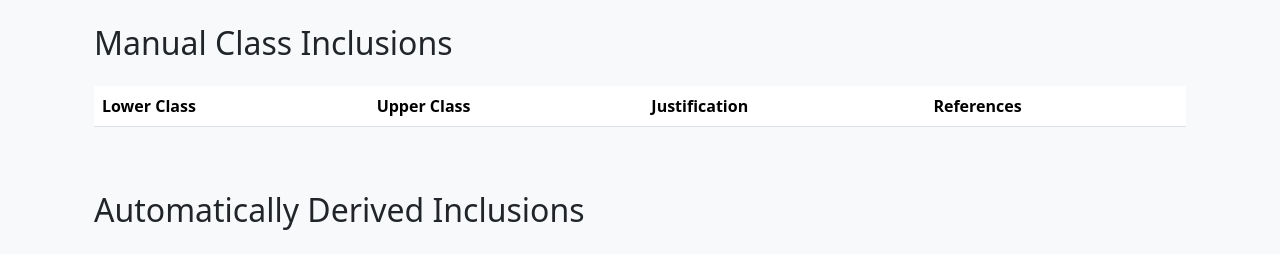
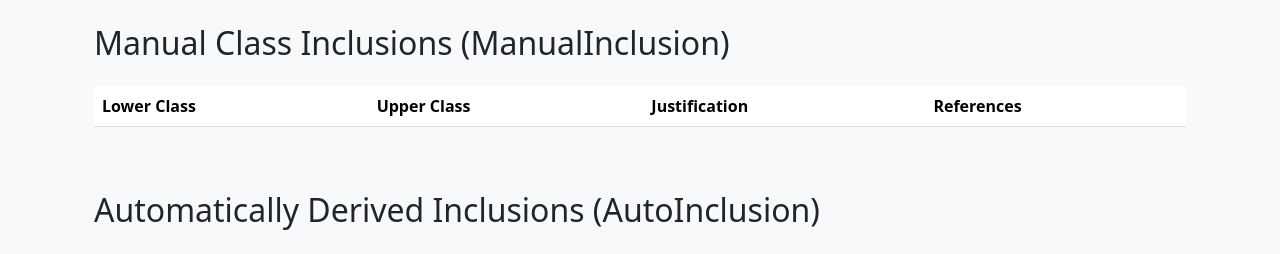
Before and after one commit to turquoise5/ComWeb, a Django app: page /inclusions/ in a window 1280 px wide. Shown: the part 80-334 px from the top of the page. Run offline with Django 5.2, Linux system fonts and the light colour scheme; data that the repository does not hold is empty.

Commit message:
added table names

```diff
--- a/comweb/templates/comweb/inclusions.html
+++ b/comweb/templates/comweb/inclusions.html
@@ -6,7 +6,7 @@
 <div class="container">
     <!-- Manual Inclusions Section -->
     <section class="mb-5">
-        <h2 class="mb-4">Manual Class Inclusions</h2>
+        <h2 class="mb-4">Manual Class Inclusions (ManualInclusion)</h2>
         <div class="table-responsive">
             <table class="table table-striped">
                 <thead>
@@ -37,7 +37,7 @@
 
     <!-- Auto Inclusions Section -->
     <section class="mb-5">
-        <h2 class="mb-4">Automatically Derived Inclusions</h2>
+        <h2 class="mb-4">Automatically Derived Inclusions (AutoInclusion) </h2>
         <div class="table-responsive">
             <table class="table table-striped">
                 <thead>
```
